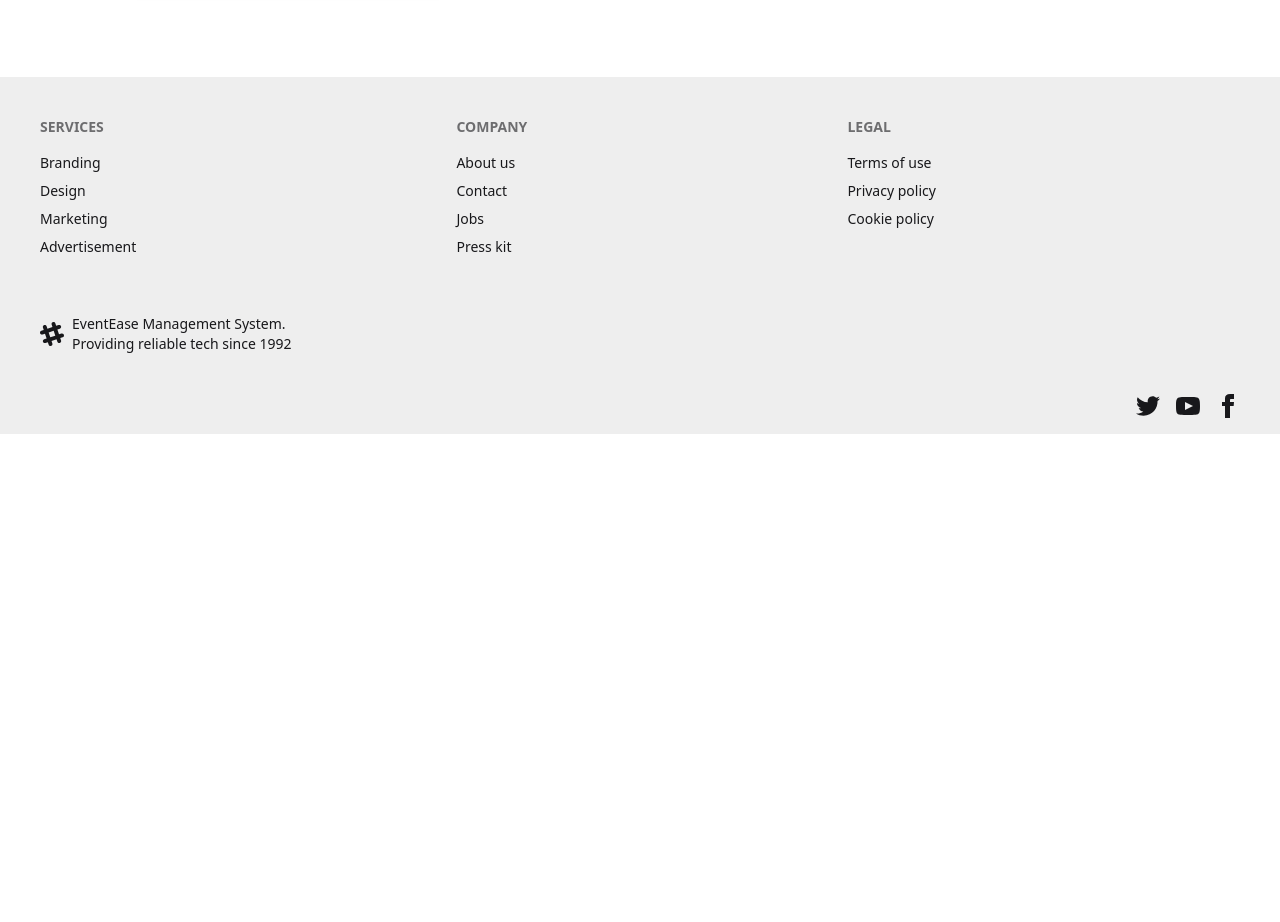
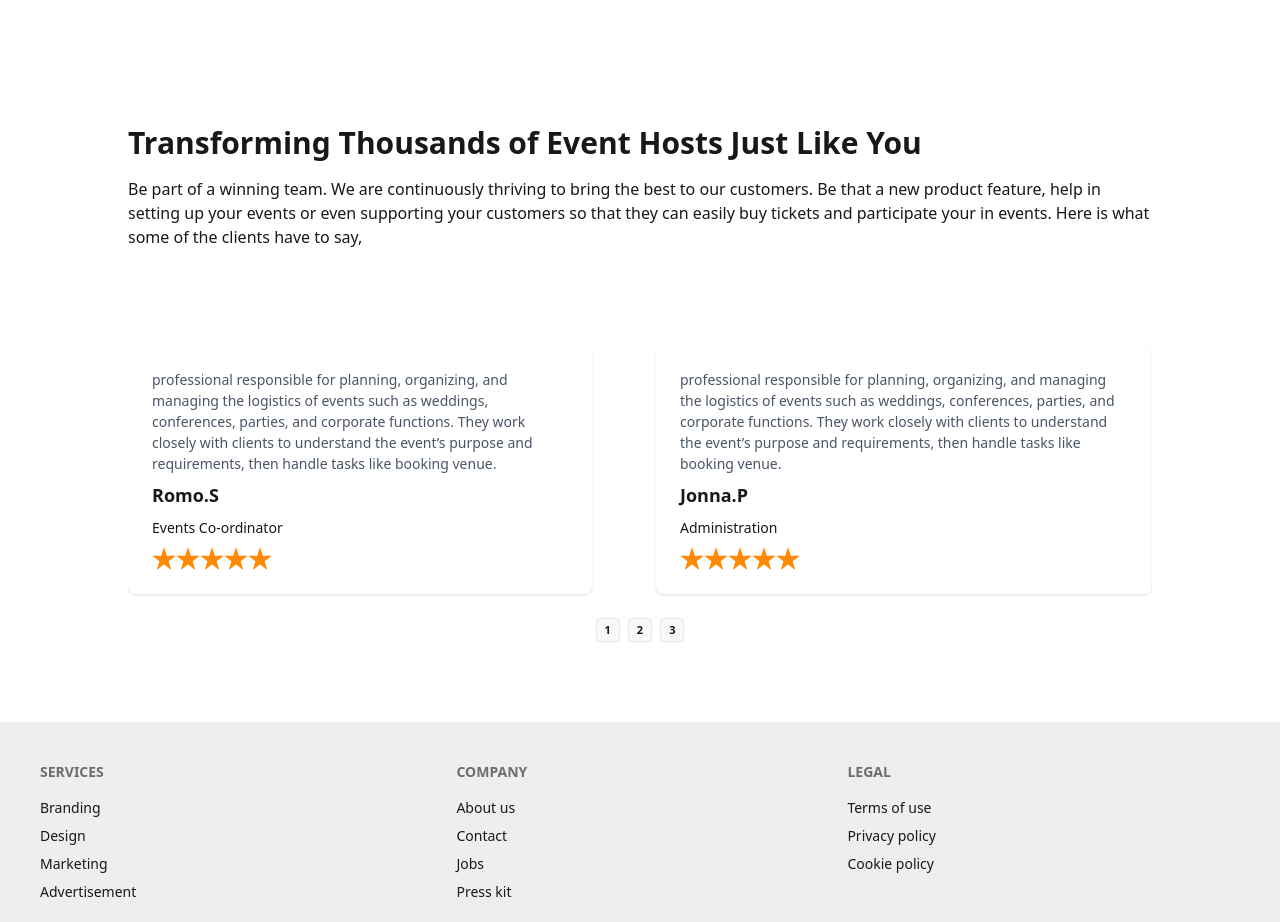
Before and after one commit to sumaiyaemu/event-client, a React (Vite) app: page / in a window 1280 px wide. Shown: the part 2820-3742 px from the top of the page. Before the commit the page ends 3254 px from the top, so only its background shows below. Built offline with nearby package versions, Linux system fonts and the light colour scheme; no server answers.

Commit message:
added a organizer field

```diff
--- a/src/pages/Dashboard/Dashboard.jsx
+++ b/src/pages/Dashboard/Dashboard.jsx
@@ -18,7 +18,7 @@ const Dashboard = ({event}) => {
 }).then((result) => {
   if (result.isConfirmed) {
 
-     fetch(`http://localhost:5000/event/${_id}`,{
+     fetch(`https://event-server-omega.vercel.app/event/${_id}`,{
         method: 'DELETE'
      })
      .then(res => res.json())
--- a/src/pages/EventDetails/EventDetails.jsx
+++ b/src/pages/EventDetails/EventDetails.jsx
@@ -45,18 +45,7 @@ const EventDetails = () => {
   </div>
 </div>
             </div>
-           <div>
-            <h3 className="text-xl font-bold mt-34">Event Details </h3>
-            <div className="divider"></div>
-            <div className="card bg-base-100">
-  <div className="card-body">
-    <h2 className="card-title">Card Title</h2>
 
-    <p>A card component has a figure, a body part, and inside body there are title and actions parts</p>
-
-  </div>
-</div>
-            </div>
         </div>
     );
 };
--- a/src/pages/Home/Home.jsx
+++ b/src/pages/Home/Home.jsx
@@ -2,6 +2,7 @@ import { Link } from "react-router-dom";
 import ExploreEvent from "../ExploreEvent/ExploreEvent";
 import CatagoriesList from "../CatagoriesList/CatagoriesList";
 import { FaLongArrowAltRight } from "react-icons/fa";
+import Organizer from "../Organizer/Organizer";
 
 
 const Home = () => {
@@ -57,6 +58,7 @@ const Home = () => {
             </div>
             <ExploreEvent></ExploreEvent>
              <CatagoriesList></CatagoriesList>
+             <Organizer></Organizer>
         </div>
     );
 };
--- a/src/pages/OnlineEvent/OnlineEvent.jsx
+++ b/src/pages/OnlineEvent/OnlineEvent.jsx
@@ -18,7 +18,7 @@ const OnlineEvent = () => {
       console.log(newEvent);
 
       //send data to the server
-      fetch('http://localhost:5000/event',{
+      fetch('https://event-server-omega.vercel.app/event',{
          method: 'POST',
          headers: {
             'content-type': 'application/json'
--- /dev/null
+++ b/src/pages/Organizer/Organizer.jsx
@@ -0,0 +1,128 @@
+
+
+const Organizer = () => {
+    return (
+        <div className="mt-32  mb-20">
+            <h1 className="text-3xl font-bold">Transforming Thousands of Event Hosts Just Like You</h1>
+            <p className="mt-4">Be part of a winning team. We are continuously thriving to bring the best to our customers. Be that a new product feature, help in setting up your events or even supporting your customers so that they can easily buy tickets and participate your in events. Here is what some of the clients have to say,</p>
+            <div>
+                <div className="carousel  ">
+  <div id="item1" className="carousel-item ">
+   <div className="flex justify-between  mt-24 mb-6   grid grid-cols-1 lg:grid-cols-2 md:gap-5 lg:gap-8">
+    <div className="card bg-base-124 w-116  shadow-sm">
+  <div className="card-body">
+    <p className="text-gray-600">professional responsible for planning, organizing, and managing the logistics of events such as weddings, conferences, parties, and corporate functions. They work closely with clients to understand the event’s purpose and requirements, then handle tasks like booking venue.</p>
+    <h2 className="card-title">Romo.S</h2>
+    <p>Events Co-ordinator</p>
+    <div className="rating">
+  <div className="mask mask-star bg-orange-400"  aria-label="1 star"></div>
+  <div className="mask mask-star bg-orange-400"  aria-label="2 star"></div>
+  <div className="mask mask-star bg-orange-400"  aria-label="3 star" ></div>
+  <div className="mask mask-star bg-orange-400"  aria-label="4 star"></div>
+  <div className="mask mask-star bg-orange-400"  aria-label="5 star" aria-current="true"></div>
+</div>
+
+  </div>
+</div>
+
+ <div className="card bg-base-100 w-124  shadow-sm">
+  <div className="card-body">
+    <p className="text-gray-600">professional responsible for planning, organizing, and managing the logistics of events such as weddings, conferences, parties, and corporate functions. They work closely with clients to understand the event’s purpose and requirements, then handle tasks like booking venue.</p>
+    <h2 className="card-title">Jonna.P</h2>
+    <p>Administration</p>
+    <div className="rating">
+  <div className="mask mask-star bg-orange-400"  aria-label="1 star"></div>
+  <div className="mask mask-star bg-orange-400"  aria-label="2 star"></div>
+  <div className="mask mask-star bg-orange-400"  aria-label="3 star" ></div>
+  <div className="mask mask-star bg-orange-400"  aria-label="4 star"></div>
+  <div className="mask mask-star bg-orange-400"  aria-label="5 star" aria-current="true"></div>
+</div>
+
+  </div>
+</div>
+   </div>
+  </div>
+  <div id="item2" className="carousel-item ">
+    <div className="flex justify-between  mt-24 mb-6 grid grid-cols-1 lg:grid-cols-2 md:gap-5 lg:gap-8">
+    <div className="card bg-base-124 w-116  shadow-sm">
+  <div className="card-body">
+    <p className="text-gray-600">professional responsible for planning, organizing, and managing the logistics of events such as weddings, conferences, parties, and corporate functions. They work closely with clients to understand the event’s purpose and requirements, then handle tasks like booking venue.</p>
+    <h2 className="card-title">Madeline.S</h2>
+    <p>Application Devloper</p>
+    <div className="rating">
+  <div className="mask mask-star bg-orange-400"  aria-label="1 star"></div>
+  <div className="mask mask-star bg-orange-400"  aria-label="2 star"></div>
+  <div className="mask mask-star bg-orange-400"  aria-label="3 star" ></div>
+  <div className="mask mask-star bg-orange-400"  aria-label="4 star"></div>
+  <div className="mask mask-star bg-orange-400"  aria-label="5 star" aria-current="true"></div>
+</div>
+
+  </div>
+</div>
+
+ <div className="card bg-base-100 w-124  shadow-sm">
+  <div className="card-body">
+    <p className="text-gray-600">professional responsible for planning, organizing, and managing the logistics of events such as weddings, conferences, parties, and corporate functions. They work closely with clients to understand the event’s purpose and requirements, then handle tasks like booking venue.</p>
+    <h2 className="card-title">Piyush.G</h2>
+    <p>Online Marketing Executive</p>
+    <div className="rating">
+  <div className="mask mask-star bg-orange-400"  aria-label="1 star"></div>
+  <div className="mask mask-star bg-orange-400"  aria-label="2 star"></div>
+  <div className="mask mask-star bg-orange-400"  aria-label="3 star" ></div>
+  <div className="mask mask-star bg-orange-400"  aria-label="4 star"></div>
+  <div className="mask mask-star bg-orange-400"  aria-label="5 star" aria-current="true"></div>
+</div>
+
+  </div>
+</div>
+   </div>
+  </div>
+  <div id="item3" className="carousel-item ">
+   <div className="flex justify-between  mt-24 mb-6  grid grid-cols-1 lg:grid-cols-2 md:gap-5 lg:gap-8">
+    <div className="card bg-base-124 w-116  shadow-sm">
+  <div className="card-body">
+    <p className="text-gray-600">professional responsible for planning, organizing, and managing the logistics of events such as weddings, conferences, parties, and corporate functions. They work closely with clients to understand the event’s purpose and requirements, then handle tasks like booking venue.</p>
+    <h2 className="card-title">Emu.S</h2>
+    <p>Admin</p>
+    <div className="rating">
+  <div className="mask mask-star bg-orange-400"  aria-label="1 star"></div>
+  <div className="mask mask-star bg-orange-400"  aria-label="2 star"></div>
+  <div className="mask mask-star bg-orange-400"  aria-label="3 star" ></div>
+  <div className="mask mask-star bg-orange-400"  aria-label="4 star"></div>
+  <div className="mask mask-star bg-orange-400"  aria-label="5 star" aria-current="true"></div>
+</div>
+
+  </div>
+</div>
+
+ <div className="card bg-base-100 w-124  shadow-sm">
+  <div className="card-body">
+    <p className="text-gray-600">professional responsible for planning, organizing, and managing the logistics of events such as weddings, conferences, parties, and corporate functions. They work closely with clients to understand the event’s purpose and requirements, then handle tasks like booking venue.</p>
+    <h2 className="card-title">Fahim.F</h2>
+    <p>Event Maneger</p>
+    <div className="rating">
+  <div className="mask mask-star bg-orange-400"  aria-label="1 star"></div>
+  <div className="mask mask-star bg-orange-400"  aria-label="2 star"></div>
+  <div className="mask mask-star bg-orange-400"  aria-label="3 star" ></div>
+  <div className="mask mask-star bg-orange-400"  aria-label="4 star"></div>
+  <div className="mask mask-star bg-orange-400"  aria-label="5 star" aria-current="true"></div>
+</div>
+
+  </div>
+</div>
+   </div>
+  </div>
+
+</div>
+<div className="flex w-full justify-center gap-2 ">
+  <a href="#item1" className="btn btn-xs">1</a>
+  <a href="#item2" className="btn btn-xs">2</a>
+  <a href="#item3" className="btn btn-xs">3</a>
+
+</div>
+            </div>
+        </div>
+    );
+};
+
+export default Organizer;
--- a/src/pages/Pricing/Pricing.jsx
+++ b/src/pages/Pricing/Pricing.jsx
@@ -4,7 +4,7 @@ import { FaLongArrowAltRight } from "react-icons/fa";
 const Pricing = () => {
     return (
         <div>
-            <div className="mt-28 w-full h-60 bg-linear-to-bl from-violet-200 to-violet-100 p-5 pl-5 pr-7">
+            <div className="mt-28 w-full h-60 bg-linear-to-bl from-violet-200 to-violet-100 p-5 pl-5 pr-7 rounded-xl">
                   <h1 className="font-bold text-3xl">EventEase Pricing</h1>
                   <p className="mt-4 mb-6 text-xl">We believe your event experience should be simple, elegant and hassle-free. Our aim is to create that experience so that you can focus on hosting your event while we take care of the rest!</p>
                   <Link to="/create">
--- a/src/pages/VenueEvent/VenueEvent.jsx
+++ b/src/pages/VenueEvent/VenueEvent.jsx
@@ -20,7 +20,7 @@ const VenueEvent = () => {
       console.log(venueEvent);
 
       //send data to the server
-      fetch('http://localhost:5000/venue',{
+      fetch('https://event-server-omega.vercel.app/venue',{
          method: 'POST',
          headers: {
             'content-type': 'application/json'
--- a/src/routes/Routes.jsx
+++ b/src/routes/Routes.jsx
@@ -78,7 +78,7 @@ const routes = createBrowserRouter([
         {
             path: '/admin',
             element: <AdminRoute><AdminDashboard></AdminDashboard></AdminRoute>,
-            loader: () => fetch('http://localhost:5000/event')
+            loader: () => fetch('https://event-server-omega.vercel.app/event')
 
         },
          {
```
